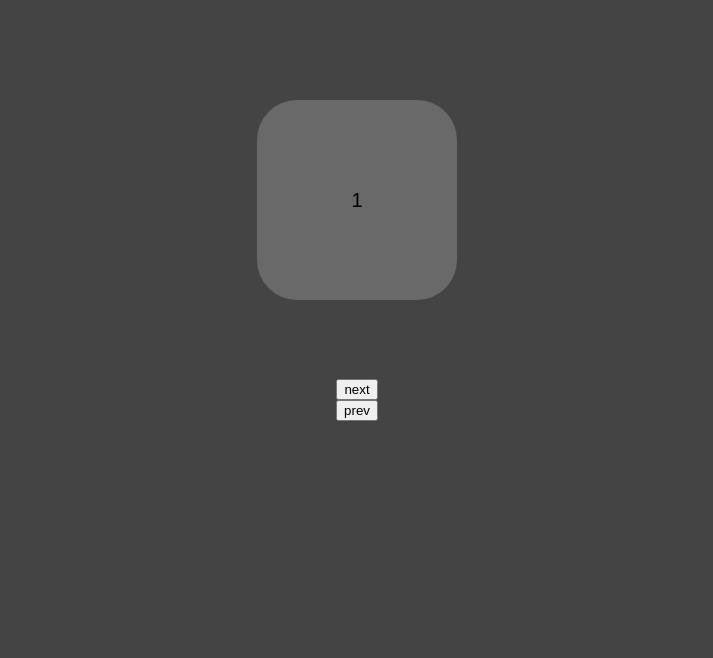
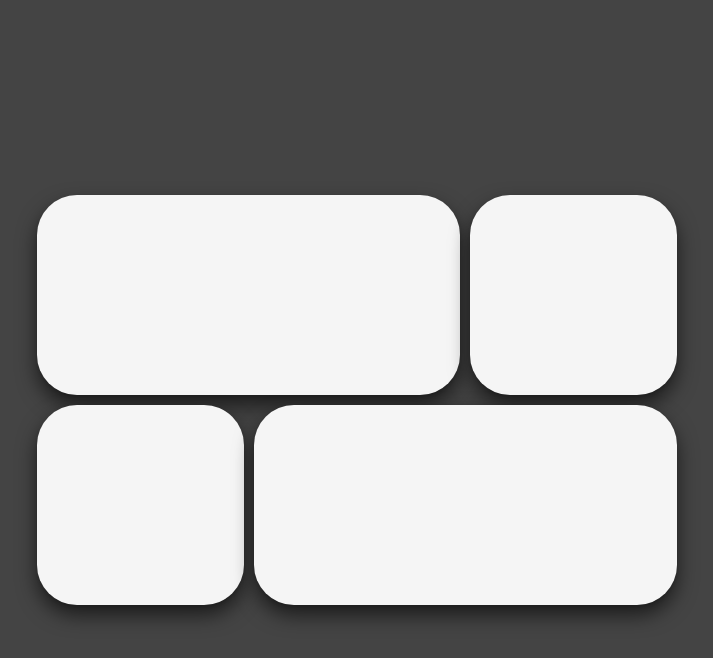
Before and after one commit to bjc1102/framer-motion, a React (Create React App) app: page / in a window 1280 px wide. Shown: the top 658 px of the page, without its empty margins (283-996 px from the left). Built offline with nearby package versions, Linux system fonts and the light colour scheme.

Commit message:
Layout ID , framer-motion Card

```diff
--- a/src/AnimatePresenceEx.tsx
+++ b/src/AnimatePresenceEx.tsx
@@ -4,7 +4,7 @@ import {motion, AnimatePresence} from "framer-motion"
 
 //AnimatePresence : 컴포넌트가 사라질 때 애니메이션 동작을 지시
 
-const Box = styled(motion.div)` // Framer-motion과 styled컴포넌트를 사용하는 방법
+export const Box = styled(motion.div)` // Framer-motion과 styled컴포넌트를 사용하는 방법
   width: 200px;
   height: 200px;
   background-color: rgba(255,255,255,0.2);
@@ -36,11 +36,13 @@ const BoxVariants = {
 }
 
 const BoxSlide = { // 이 Box는 slide를 만들기 위한 Box
-    entry : (back:boolean) => ({
-        x: back ? -500 : 500,
-        opacity:0,
-        scale:0
-    }),
+    entry : (back:boolean) => {
+        return {
+            x: back ? -500 : 500,
+            opacity:0,
+            scale:0
+        }
+    },
     center : {
         x:0,
         opacity:1,
--- a/src/App.tsx
+++ b/src/App.tsx
@@ -1,72 +1,86 @@
-import React, { useEffect, useRef, useState } from 'react';
-import styled from "styled-components"
-import {GlobalStyle} from "./styles/global-styles"
-import { motion, useMotionValue, useTransform, useViewportScroll } from "framer-motion"
-import SVG from './SVG';
-import AnimatePresenceEx from './AnimatePresenceEx';
-
+import React, { useEffect, useRef, useState } from "react";
+import styled from "styled-components";
+import { GlobalStyle } from "./styles/global-styles";
+import {
+  motion,
+  useMotionValue,
+  useTransform,
+  useViewportScroll,
+} from "framer-motion";
+import SVG from "./SVG";
+import AnimatePresenceEx from "./AnimatePresenceEx";
+import Card from "./Card";
 
 function App() {
-
-  const [showing, setShowing] = useState(false);
-  const toggleShowing = () => setShowing((prev) => !prev)
+  // const [showing, setShowing] = useState(false);
+  // const toggleShowing = () => setShowing((prev) => !prev);
+  const [clicked, setClicked] = useState(false);
+  const toggleClicked = () => setClicked((prev) => !prev);
 
   return (
     <>
-      <GlobalStyle/>
-      <Wrapper>
-        <AnimatePresenceEx/>
+      <GlobalStyle />
+      <Wrapper onClick={toggleClicked}>
+        <Card />
+        {/* <Box>{!clicked ? <BCircle layoutId="circle" /> : null}</Box>
+        <Box>{clicked ? <BCircle layoutId="circle" /> : null}</Box> */}
+        {/* <AnimatePresenceEx /> */}
       </Wrapper>
     </>
   );
 }
 
-const Wrapper  = styled(motion.div)`
+const BCircle = styled(motion.div)`
+  background-color: #00a5ff;
+  height: 100px;
+  width: 100px;
+  border-radius: 50%;
+  box-shadow: 0 2px 3px rgba(0, 0, 0, 0.1), 0 10px 20px rgba(0, 0, 0, 0.6);
+`;
+
+const Wrapper = styled(motion.div)`
   width: 100vw;
   height: 100vh;
   background-color: rgb(68, 68, 68);
   display: flex;
-  flex-direction: column;
   justify-content: center;
   align-items: center;
-`
+`;
 
-const Box = styled(motion.div)` // Framer-motion과 styled컴포넌트를 사용하는 방법
+const Box = styled(motion.div)`
+  // Framer-motion과 styled컴포넌트를 사용하는 방법
   width: 200px;
   height: 200px;
-  background-color: rgba(255,255,255,0.2);
+  background-color: rgba(255, 255, 255, 0.2);
   border-radius: 40px;
+  display: flex;
+  justify-content: center;
+  align-items: center;
   /* display: grid;
   grid-template-columns: repeat(2, 1fr); */
-  box-shadow: 0 2px 3px rgba(0,0,0,0.1), 0 10px 20px rgba(0,0,0,0.6);
-`
+  box-shadow: 0 2px 3px rgba(0, 0, 0, 0.1), 0 10px 20px rgba(0, 0, 0, 0.6);
+`;
 
 const Circle = styled(motion.div)`
   background-color: white;
   place-self: center;
-  box-shadow: 0 2px 3px rgba(0,0,0,0.1), 0 10px 20px rgba(0,0,0,0.6);
+  box-shadow: 0 2px 3px rgba(0, 0, 0, 0.1), 0 10px 20px rgba(0, 0, 0, 0.6);
   height: 70px;
   width: 70px;
   border-radius: 50%;
-`
+`;
 const BiggerBox = styled.div`
   width: 600px;
   height: 500px;
-  background-color: rgba(255,255,255,0.2);
+  background-color: rgba(255, 255, 255, 0.2);
   border-radius: 40px;
   display: flex;
   justify-content: center;
   align-items: center;
   overflow: hidden;
-`
+`;
 
 export default App;
-
-
-
-
-
-
 
 // const myVars = { //motion 설정을 분리해서 오브젝트로 옮김
 //   start : {scale:0},
@@ -108,15 +122,9 @@ export default App;
 //   },
 // }
 
+// **** 드래그 **** const biggerBoxRef = useRef<HTMLDivElement>(null)
 
-
-
-
-
-
-
-    // **** 드래그 **** const biggerBoxRef = useRef<HTMLDivElement>(null)
-    {/* <BiggerBox ref={biggerBoxRef}>
+/* <BiggerBox ref={biggerBoxRef}>
             <Box
               drag
               dragSnapToOrigin
@@ -126,20 +134,19 @@ export default App;
               whileHover={"hover"}
               whileDrag={"drag"}
               whileTap={"click"}/>  */
-    } {/* 부모요소에 variants가 있을 때 Motion은 default값을 initial과 animate의 이름을 자식에게 복사해서 붙여넣는다 */
-    } {/* <Circle initial="start" animate="end"/> */
-    } {/* 그래서 intial="start"와 animate="end"를 또 적어서 전달해줄 필요는 없다 */
-    } {/* <Circle variants={CircleVars}/>
+
+/* 부모요소에 variants가 있을 때 Motion은 default값을 initial과 animate의 이름을 자식에게 복사해서 붙여넣는다 */
+
+/* <Circle initial="start" animate="end"/> */
+
+/* 그래서 intial="start"와 animate="end"를 또 적어서 전달해줄 필요는 없다 */
+
+/* <Circle variants={CircleVars}/>
               <Circle variants={CircleVars}/>
               <Circle variants={CircleVars}/>
               <Circle variants={CircleVars}/> */
-    } {/* </BiggerBox> */
-    }
 
-
-
-
-
+/* </BiggerBox> */
 
 // ********* useMotionvalue *********
 // ********* useTransform *********
@@ -153,14 +160,14 @@ export default App;
 //(한가지 값)을 받아와서 (우리가 확인해줬으면 하는 입력값 범위에 따라서) (그에 맞는 범위의 출력값)을 얻을 수 있게 해줌
 //입력값과 출력값의 갯수는 같아야한다
 
-    {/* <button onClick={()=> x.get()===200 ? x.set(0) : x.set(200)}>Click me</button> */
-    } {/* <Box style={{ x:xDrag, rotateZ, scale}}  drag="x" dragSnapToOrigin/> */
-    } {/* x:xDrag라고 써도 되지만 const와 전달하는 props명이 같다면 하나로 퉁칠 수 있다
+/* <button onClick={()=> x.get()===200 ? x.set(0) : x.set(200)}>Click me</button> */
+
+/* <Box style={{ x:xDrag, rotateZ, scale}}  drag="x" dragSnapToOrigin/> */
+
+/* x:xDrag라고 써도 되지만 const와 전달하는 props명이 같다면 하나로 퉁칠 수 있다
             const x = useMotionValue(0)
             <Box style={{ x, rotateZ}}  drag="x" dragSnapToOrigin/>
             x:xDrag => x  훨씬 간결하게 가능*/
-    }
-
 
 // ******** Scroll Effect
 
--- /dev/null
+++ b/src/Card.tsx
@@ -0,0 +1,70 @@
+import React, { useState } from "react";
+import styled from "styled-components";
+import { motion, AnimatePresence } from "framer-motion";
+
+const Box = styled(motion.div)`
+  // Framer-motion과 styled컴포넌트를 사용하는 방법
+  height: 200px;
+  background-color: whitesmoke;
+  border-radius: 40px;
+  display: flex;
+  justify-content: center;
+  align-items: center;
+  /* display: grid;
+  grid-template-columns: repeat(2, 1fr); */
+  box-shadow: 0 2px 3px rgba(0, 0, 0, 0.1), 0 10px 20px rgba(0, 0, 0, 0.6);
+`;
+
+const Grid = styled.div`
+  display: grid;
+  grid-template-columns: repeat(3, 1fr);
+  width: 50vw;
+  gap: 10px;
+  div:first-child,
+  div:last-child {
+    grid-column: span 2;
+  }
+`;
+
+const Overlay = styled(motion.div)`
+  width: 100%;
+  height: 100%;
+  position: absolute;
+  display: flex;
+  justify-content: center;
+  align-items: center;
+`;
+
+interface IClickedProps {
+  clicked: boolean;
+  //   setClicked: React.Dispatch<React.SetStateAction<boolean>>;
+}
+
+function Card() {
+  const [id, setId] = useState<null | string>(null);
+  console.log(id);
+
+  return (
+    <>
+      <Grid>
+        {["1", "2", "3", "4"].map((n) => (
+          <Box onClick={() => setId(n)} key={n} layoutId={n} />
+        ))}
+      </Grid>
+      <AnimatePresence>
+        {id ? (
+          <Overlay
+            onClick={() => setId(null)}
+            initial={{ backgroundColor: " rgba(0,0,0,0) " }}
+            animate={{ backgroundColor: " rgba(0,0,0, 0.5) " }}
+            exit={{ backgroundColor: " rgba(0,0,0,0) " }}
+          >
+            <Box layoutId={id} style={{ width: 400, height: 200 }} />
+          </Overlay>
+        ) : null}
+      </AnimatePresence>
+    </>
+  );
+}
+
+export default Card;
```
Lines whose indentation alone changed are shown as unchanged.
